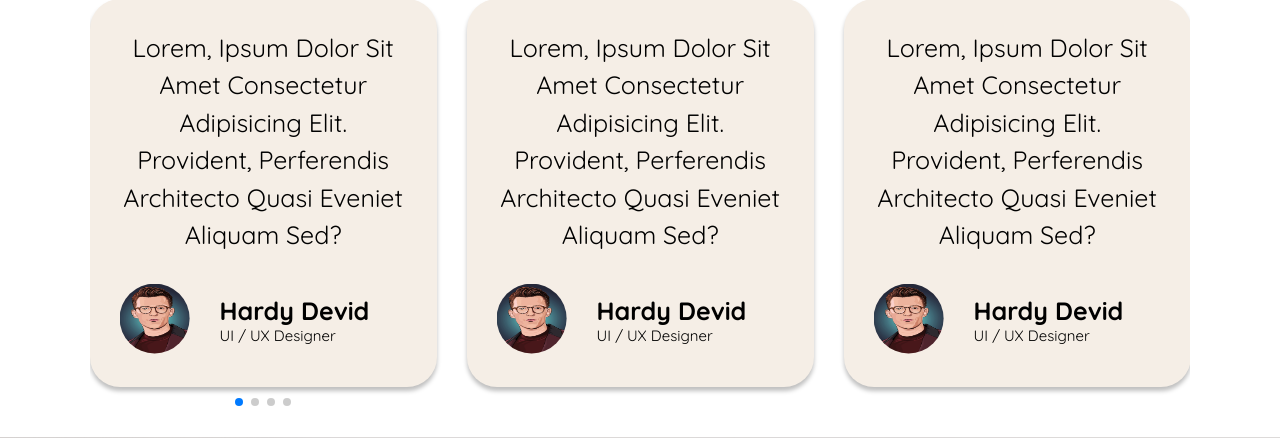
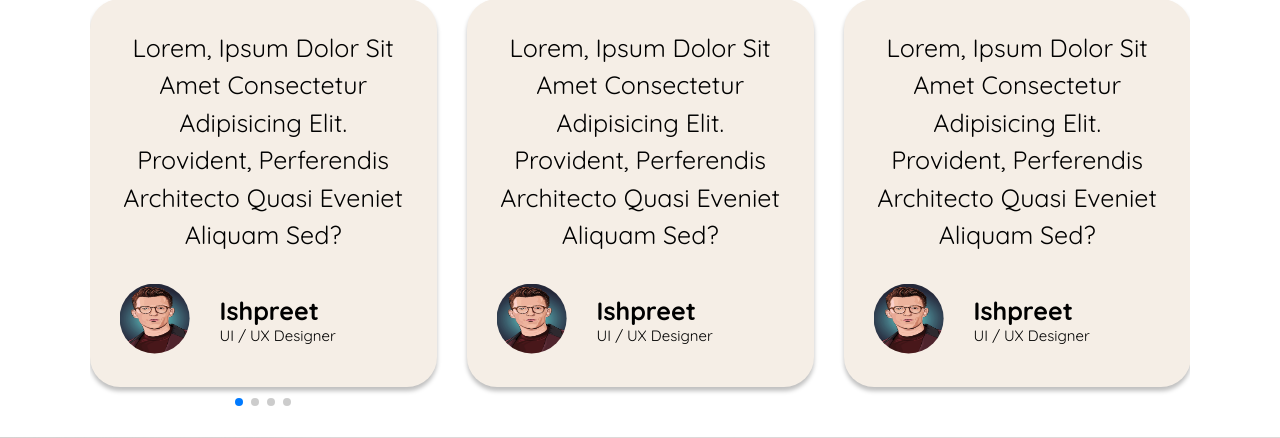
Before and after one commit to DaveyDark/cakery, a Flask app: page / in a window 1280 px wide. Shown: the part 3188-3626 px from the top of the page. Run offline with Flask 3, Linux system fonts and the light colour scheme.

Commit message:
name change

```diff
--- a/templates/index.html
+++ b/templates/index.html
@@ -278,7 +278,7 @@
             <img src="static\img\client1.jpg" alt="" />
           </div>
           <div class="clientDetailed">
-            <h3>Hardy Devid</h3>
+            <h3>Ishpreet</h3>
             <p>UI / UX designer</p>
           </div>
         </div>
@@ -295,7 +295,7 @@
             <img src="static\img\client1.jpg" alt="" />
           </div>
           <div class="clientDetailed">
-            <h3>Hardy Devid</h3>
+            <h3>ishpreet</h3>
             <p>UI / UX designer</p>
           </div>
         </div>
@@ -312,7 +312,7 @@
             <img src="static\img\client1.jpg" alt="" />
           </div>
           <div class="clientDetailed">
-            <h3>Hardy Devid</h3>
+            <h3>Ishpreet</h3>
             <p>UI / UX designer</p>
           </div>
         </div>
@@ -329,7 +329,7 @@
             <img src="static\img\client1.jpg" alt="" />
           </div>
           <div class="clientDetailed">
-            <h3>Hardy Devid</h3>
+            <h3>Ishpreet</h3>
             <p>UI / UX designer</p>
           </div>
         </div>
```
